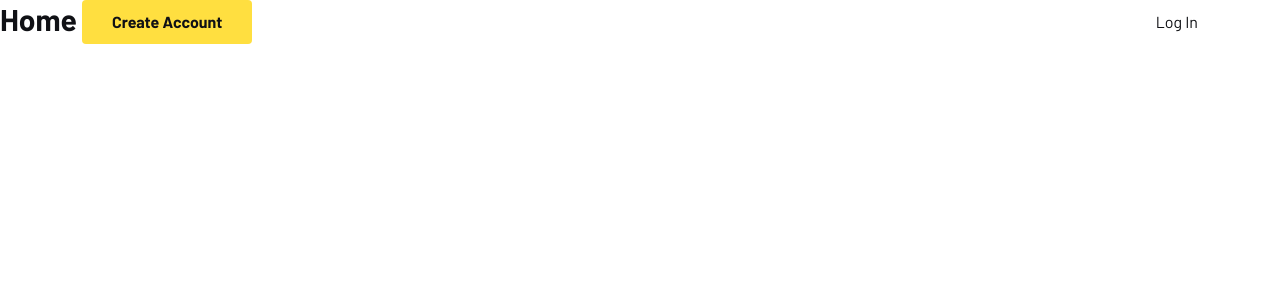
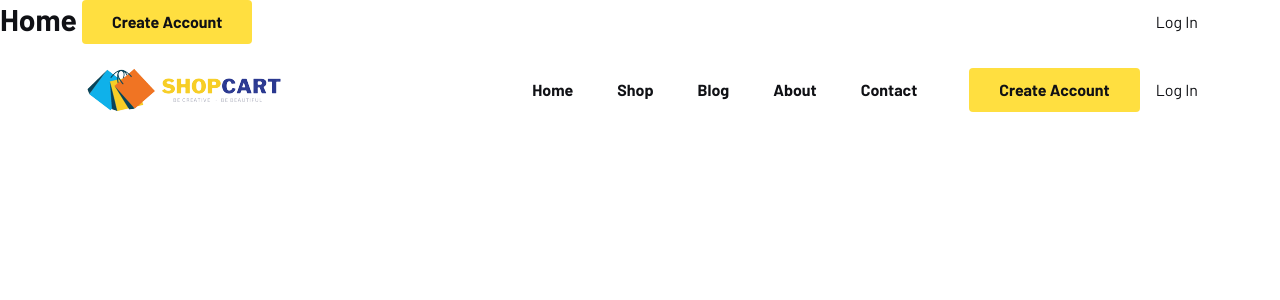
Before and after one commit to steph-ayo/React-e-commerce-webapp, a React (Create React App) app: page / in a window 1280 px wide. Shown: the top 300 px of the page. Built offline with nearby package versions, Linux system fonts and the light colour scheme.

Commit message:
navitems.js update

```diff
--- a/src/App.js
+++ b/src/App.js
@@ -1,7 +1,7 @@
 /* eslint-disable react/react-in-jsx-scope */
 import { Outlet } from "react-router-dom";
 import "./App.css";
-import NavItems from "./components/Navbar/NavItems";
+import NavItems from "./components/NavItems";
 
 export default function App() {
   return (
--- /dev/null
+++ b/src/components/NavItems.js
@@ -0,0 +1,90 @@
+import React, { useState } from "react";
+import { Link } from "react-router-dom";
+import logo from "../assets/images/logo/logo.png";
+
+export default function NavItems() {
+  const [menuToggle, setMenuToggle] = useState(false);
+  // const [socialToggle, setSocialToggle] = useState(false);
+  const [headerFixed, setHeaderFixed] = useState(false);
+
+  // Function to toggle the menu state
+  const toggleMenu = () => {
+    setMenuToggle(!menuToggle); // Toggle the menu state
+  };
+
+  // addEvent listener
+  window.addEventListener("scroll", () => {
+    if (window.scrollY > 200) {
+      setHeaderFixed(true);
+    } else {
+      setHeaderFixed(false);
+    }
+  });
+  return (
+    <header
+      className={`header-section style-4 ${
+        headerFixed ? "header-fixed fadeInUp" : ""
+      }`}
+    >
+      {/* --------------HEADER TOP (START)-------------- */}
+      <div className={'header-top-md-none ${socialToggle ? "open" : ""}'}>
+        <div className="container">
+          <div className="header-top-area">
+            <Link to="/signup" className="lab-btn me-3">
+              <span>Create Account</span>
+            </Link>
+            <Link to="/login">Log In</Link>
+          </div>
+        </div>
+      </div>
+
+      {/* --------------HEADER BUTTOM (START)-------------- */}
+      <div className="header-buttom">
+        <div className="container">
+          <div className="header-wrapper">
+            {/* -----LOGO----- */}
+            <div className="logo-search-acte">
+              <div className="logo">
+                <Link to={"/"}>
+                  <img src={logo} alt=""></img>
+                </Link>
+              </div>
+            </div>
+
+            {/* -----MENU AREA----- */}
+            <div className="menu-area">
+              <div className="menu">
+                {/* <button onClick={toggleMenu}>Toggle Menu</button> */}
+                <ul className={`lab-ul ${menuToggle ? "active" : toggleMenu}`}>
+                  <li>
+                    <Link to="/">Home</Link>
+                  </li>
+                  <li>
+                    <Link to="/shop">Shop</Link>
+                  </li>
+                  <li>
+                    <Link to="/blog">Blog</Link>
+                  </li>
+                  <li>
+                    <Link to="/about">About</Link>
+                  </li>
+                  <li>
+                    <Link to="contact/">Contact</Link>
+                  </li>
+                </ul>
+              </div>
+
+              {/* -----SIGN IN & LOG IN ----- */}
+              <Link to="/sign-up" className="lab-btn me-3 d-none d-md-block">
+                Create Account
+              </Link>
+              <Link to="/login" className="d-none d-md-block">
+                Log In
+              </Link>
+            </div>
+          </div>
+        </div>
+      </div>
+    </header>
+  );
+}
--- a/src/components/Navbar/NavItems.js
+++ /dev/null
@@ -1,38 +0,0 @@
-import React, { useState } from "react";
-import { Link } from "react-router-dom";
-
-export default function NavItems() {
-  // const [menuToggle, setMenuToggle] = useState(false);
-  // const [socialToggle, setSocialToggle] = useState(false);
-  const [headerFixed, setHeaderFixed] = useState(false);
-
-  // addEvent listener
-  window.addEventListener("scroll", () => {
-    if (window.scrollY > 200) {
-      setHeaderFixed(true);
-    } else {
-      setHeaderFixed(false);
-    }
-  });
-  return (
-    <header
-      className={`header-section style-4 ${
-        headerFixed ? "header-fixed fadeInUp" : ""
-      }`}
-    >
-      {/* --------------HEADER TOP (START)-------------- */}
-      <div className={'header-top-md-none ${socialToggle ? "open" : ""}'}>
-        <div className="container">
-          <div className="header-top-area">
-            <Link to="/signup" className="lab-btn me-3">
-              <span>Create Account</span>
-            </Link>
-            <Link to="/login">Log In</Link>
-          </div>
-        </div>
-      </div>
-
-      {/* --------------HEADER BUTTOM (START)-------------- */}
-    </header>
-  );
-}
```
